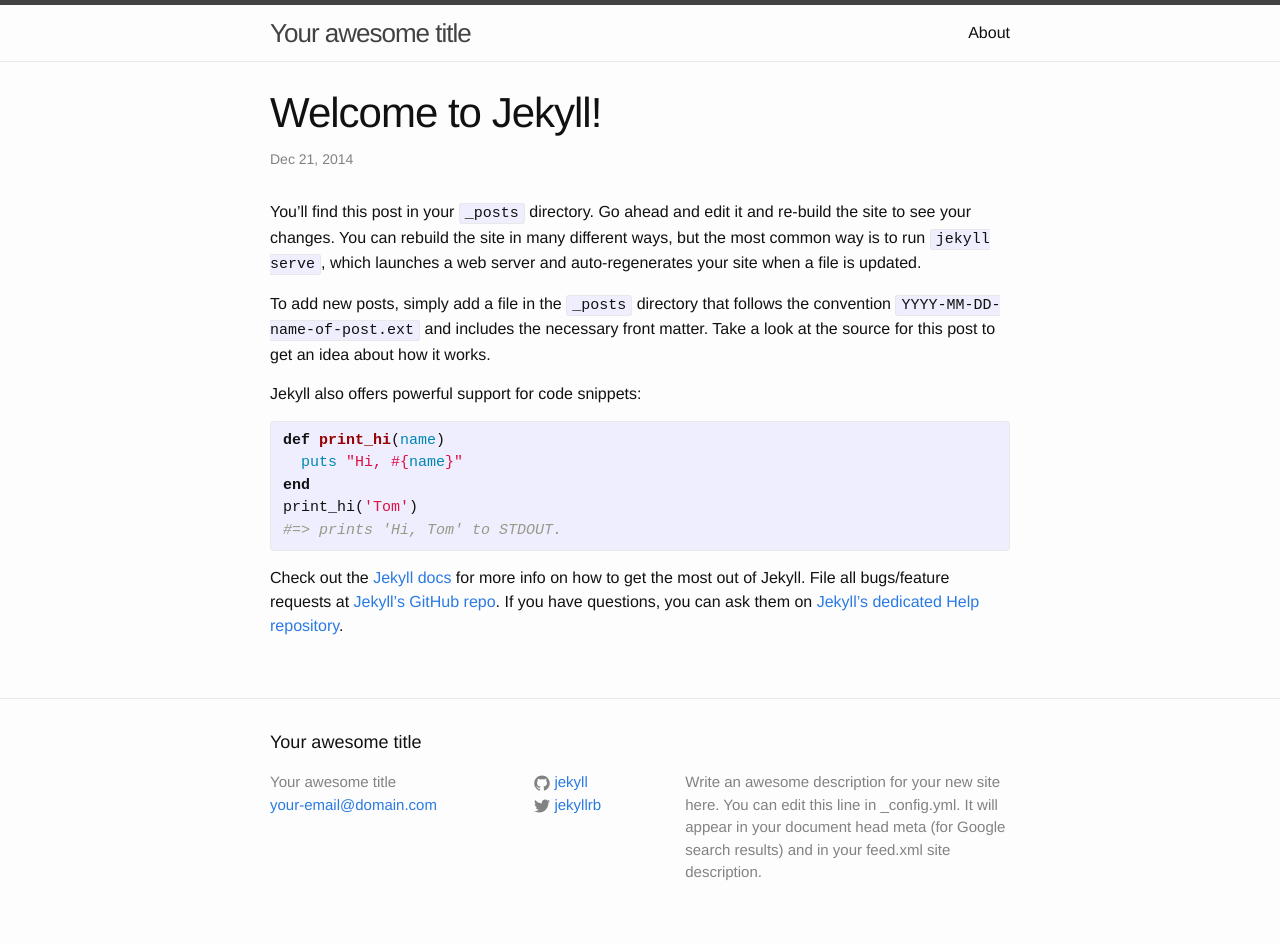
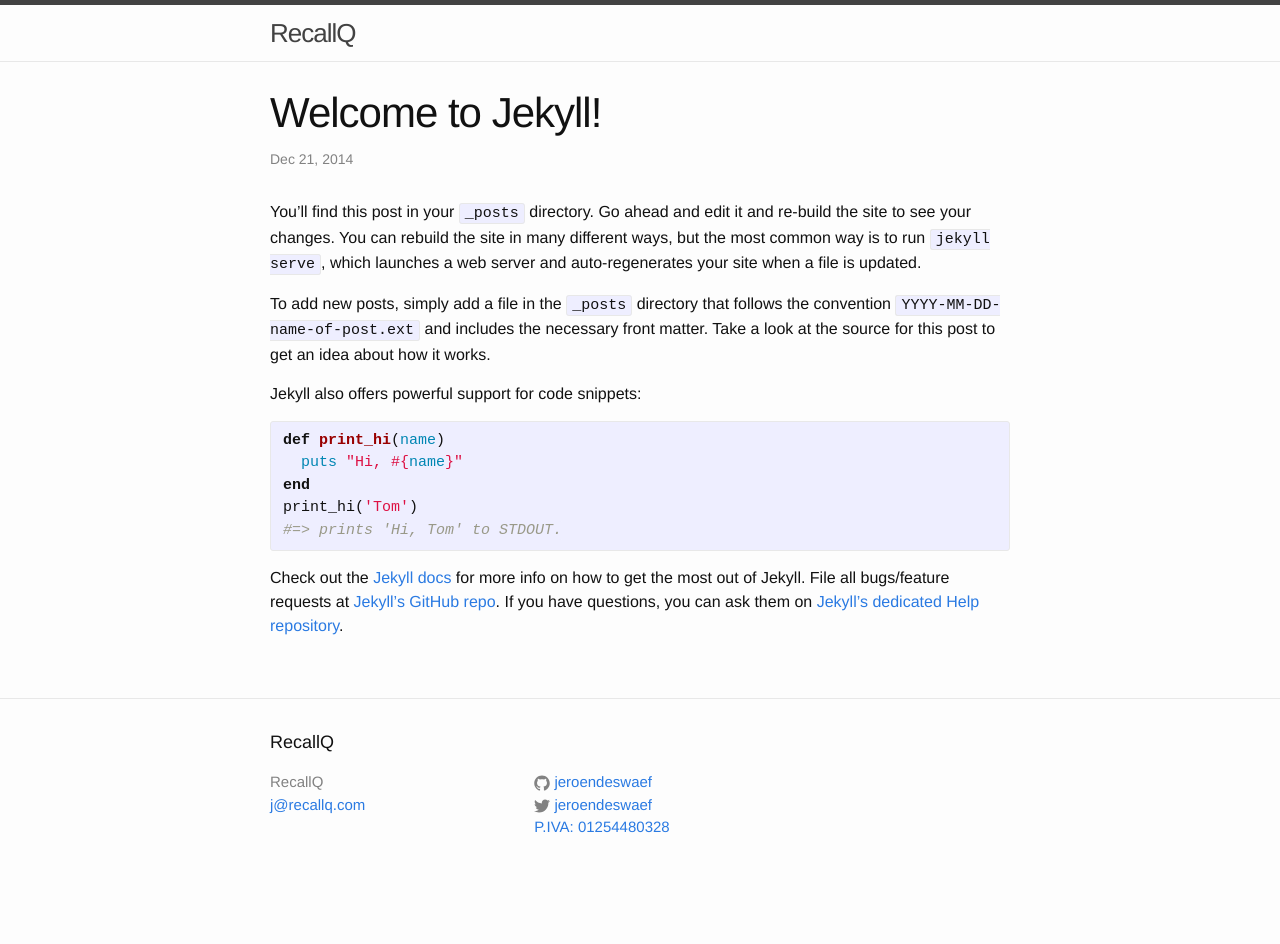
Before and after one commit to jeroendeswaef/recallq-website, a Jekyll site: the page built from _posts/2014-12-21-welcome-to-jekyll.markdown, in a window 1280 px wide. Built offline with Jekyll 4.4.1, drawn with Linux system fonts in a browser that asks for light colours; after the commit the page ends 900 px from its top, so only the background shows below that.

Commit message:
updated piva

```diff
--- a/_config.yml
+++ b/_config.yml
@@ -1,14 +1,15 @@
 # Site settings
-title: Your awesome title
-email: your-email@domain.com
+title: RecallQ
+email: j@recallq.com
+piva: 01254480328
 description: > # this means to ignore newlines until "baseurl:"
   Write an awesome description for your new site here. You can edit this
   line in _config.yml. It will appear in your document head meta (for
   Google search results) and in your feed.xml site description.
 baseurl: "" # the subpath of your site, e.g. /blog/
-url: "http://yourdomain.com" # the base hostname & protocol for your site
-twitter_username: jekyllrb
-github_username:  jekyll
+url: "https://recallq.com" # the base hostname & protocol for your site
+twitter_username: jeroendeswaef
+github_username:  jeroendeswaef
 
 # Build settings
 markdown: kramdown
--- a/_includes/footer.html
+++ b/_includes/footer.html
@@ -39,6 +39,7 @@
               </span>
 
               <span class="username">{{ site.twitter_username }}</span>
+              <span class="username">P.IVA: {{ site.piva }}</span>
             </a>
           </li>
           {% endif %}
@@ -46,7 +47,7 @@
       </div>
 
       <div class="footer-col  footer-col-3">
-        <p class="text">{{ site.description }}</p>
+        <!--<p class="text">{{ site.description }}</p>-->
       </div>
     </div>
 
--- a/_posts/2014-12-21-welcome-to-jekyll.markdown
+++ b/_posts/2014-12-21-welcome-to-jekyll.markdown
@@ -4,6 +4,7 @@
 date:   2014-12-21 15:35:38
 categories: jekyll update
 ---
+
 You’ll find this post in your `_posts` directory. Go ahead and edit it and re-build the site to see your changes. You can rebuild the site in many different ways, but the most common way is to run `jekyll serve`, which launches a web server and auto-regenerates your site when a file is updated.
 
 To add new posts, simply add a file in the `_posts` directory that follows the convention `YYYY-MM-DD-name-of-post.ext` and includes the necessary front matter. Take a look at the source for this post to get an idea about how it works.
```
Also changed, not shown: about.md (deleted, +0 -11 lines).
